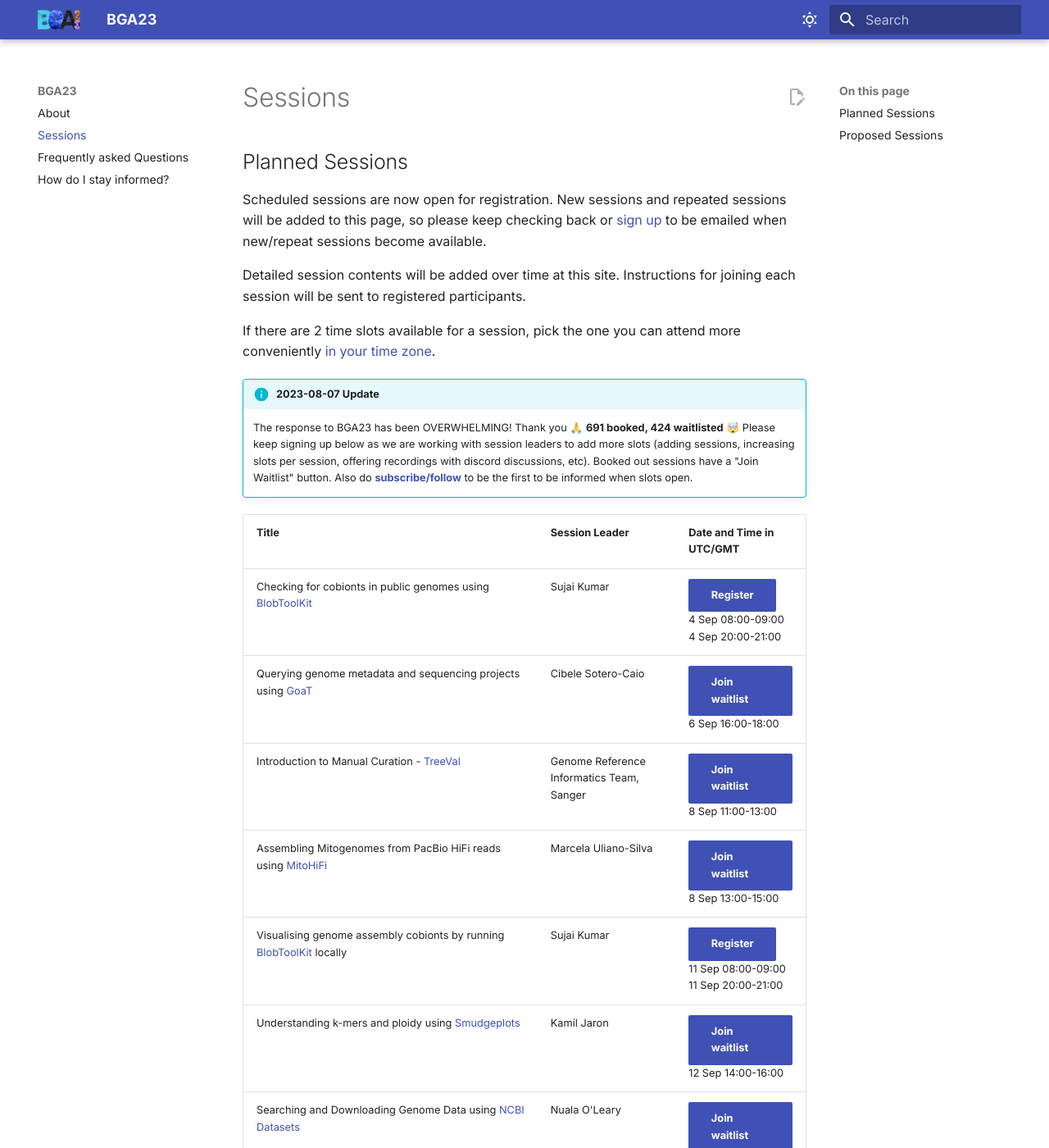
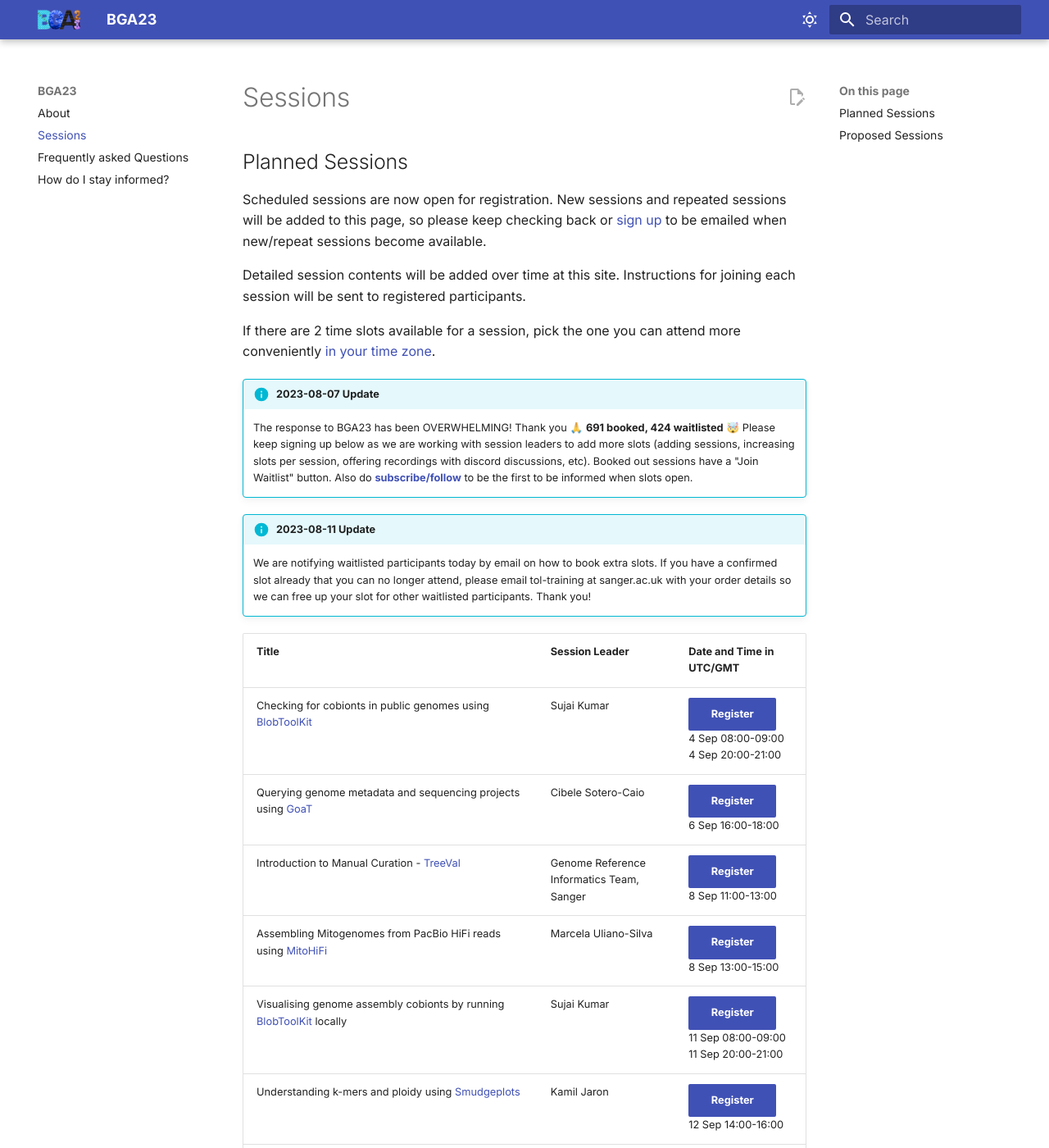
Before and after one commit to tol-training/tol-training.github.io, an MkDocs documentation site: the page built from docs/sessions.md, in a window 1280 px wide and 1400 px high. Shown: the whole window at 82% size. Built offline with MkDocs 1.6.1 and Material for MkDocs 9.7.7, drawn with Linux system fonts in a browser that asks for light colours.

Commit message:
Update available sessions

```diff
--- a/docs/sessions.md
+++ b/docs/sessions.md
@@ -14,14 +14,18 @@ If there are 2 time slots available for a session, pick the one you can attend m
 !!! info "**2023-08-07 Update**"
     The response to BGA23 has been OVERWHELMING! Thank you 🙏 **691 booked, 424 waitlisted** 🤯 Please keep signing up below as we are working with session leaders to add more slots (adding sessions, increasing slots per session, offering recordings with discord discussions, etc). Booked out sessions have a "Join Waitlist" button. Also do **[subscribe/follow](signup.md)** to be the first to be informed when slots open.
 
+!!! info "**2023-08-11 Update**"
+    We are notifying waitlisted participants today by email on how to book extra slots. If you have a confirmed slot already that you can no longer attend, please email tol-training at sanger.ac.uk with your order details so we can free up your slot for other waitlisted participants. Thank you!
+
+
 | Title | Session Leader | Date and Time in UTC/GMT |
 |-------|----------------|--------------------------|
 | Checking for cobionts in public genomes using [BlobToolKit](https://blobtoolkit.genomehubs.org/view){: target="_blank"} | Sujai Kumar | [Register](https://buytickets.at/bga23/973209){ : target="_blank" .md-button .md-button--primary }<br/>4 Sep 08:00-09:00<br/>4 Sep 20:00-21:00 |
-| Querying genome metadata and sequencing projects using [GoaT](https://goat.genomehubs.org){: target="_blank"} | Cibele Sotero-Caio | [Join waitlist](https://buytickets.at/bga23/973002){ : target="_blank" .md-button .md-button--primary }<br/>6 Sep 16:00-18:00 |
-| Introduction to Manual Curation - [TreeVal](https://github.com/sanger-tol/treeval){: target="_blank"} | Genome Reference Informatics Team, Sanger | [Join waitlist](https://buytickets.at/bga23/973202){ : target="_blank" .md-button .md-button--primary }<br/>8 Sep 11:00-13:00 |
-| Assembling Mitogenomes from PacBio HiFi reads using [MitoHiFi](https://github.com/marcelauliano/MitoHiFi){: target="_blank"} | Marcela Uliano-Silva | [Join waitlist](https://buytickets.at/bga23/973171){ : target="_blank" .md-button .md-button--primary }<br/>8 Sep 13:00-15:00 |
+| Querying genome metadata and sequencing projects using [GoaT](https://goat.genomehubs.org){: target="_blank"} | Cibele Sotero-Caio | [Register](https://buytickets.at/bga23/973002){ : target="_blank" .md-button .md-button--primary }<br/>6 Sep 16:00-18:00 |
+| Introduction to Manual Curation - [TreeVal](https://github.com/sanger-tol/treeval){: target="_blank"} | Genome Reference Informatics Team, Sanger | [Register](https://buytickets.at/bga23/973202){ : target="_blank" .md-button .md-button--primary }<br/>8 Sep 11:00-13:00 |
+| Assembling Mitogenomes from PacBio HiFi reads using [MitoHiFi](https://github.com/marcelauliano/MitoHiFi){: target="_blank"} | Marcela Uliano-Silva | [Register](https://buytickets.at/bga23/973171){ : target="_blank" .md-button .md-button--primary }<br/>8 Sep 13:00-15:00 |
 | Visualising genome assembly cobionts by running [BlobToolKit](https://blobtoolkit.genomehubs.org/view){: target="_blank"} locally | Sujai Kumar | [Register](https://buytickets.at/bga23/973213){ : target="_blank" .md-button .md-button--primary }<br/>11 Sep 08:00-09:00<br/>11 Sep 20:00-21:00 |
-| Understanding k-mers and ploidy using [Smudgeplots](https://github.com/KamilSJaron/smudgeplot){: target="_blank"} | Kamil Jaron | [Join waitlist](https://buytickets.at/bga23/973117){ : target="_blank" .md-button .md-button--primary }<br/>12 Sep 14:00-16:00 |
+| Understanding k-mers and ploidy using [Smudgeplots](https://github.com/KamilSJaron/smudgeplot){: target="_blank"} | Kamil Jaron | [Register](https://buytickets.at/bga23/973117){ : target="_blank" .md-button .md-button--primary }<br/>12 Sep 14:00-16:00 |
 | Searching and Downloading Genome Data using [NCBI Datasets](https://www.ncbi.nlm.nih.gov/datasets/){: target="_blank"} | Nuala O'Leary | [Join waitlist](https://buytickets.at/bga23/973214){ : target="_blank" .md-button .md-button--primary }<br/>14 Sep 17:00-18:00 |
 | Compare whole genome assembly alignments using NCBI’s [Comparative Genome Viewer (CGV)](https://www.ncbi.nlm.nih.gov/genome/cgv){: target="_blank"} | Sanjida Rangwala | [Join waitlist](https://buytickets.at/bga23/973216){ : target="_blank" .md-button .md-button--primary }<br/>14 Sep 18:00-19:00 |
 | Introduction to Manual Curation - HiC and JBrowse | Genome Reference Informatics Team, Sanger | [Join waitlist](https://buytickets.at/bga23/973204){ : target="_blank" .md-button .md-button--primary }<br/>15 Sep 11:00-13:00 |
```
